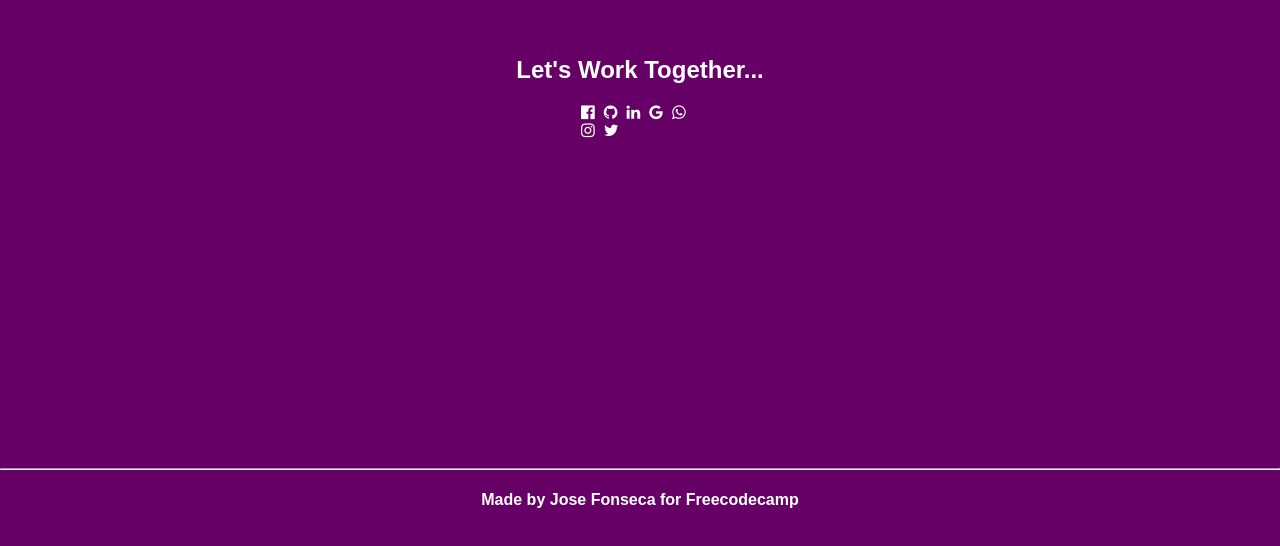
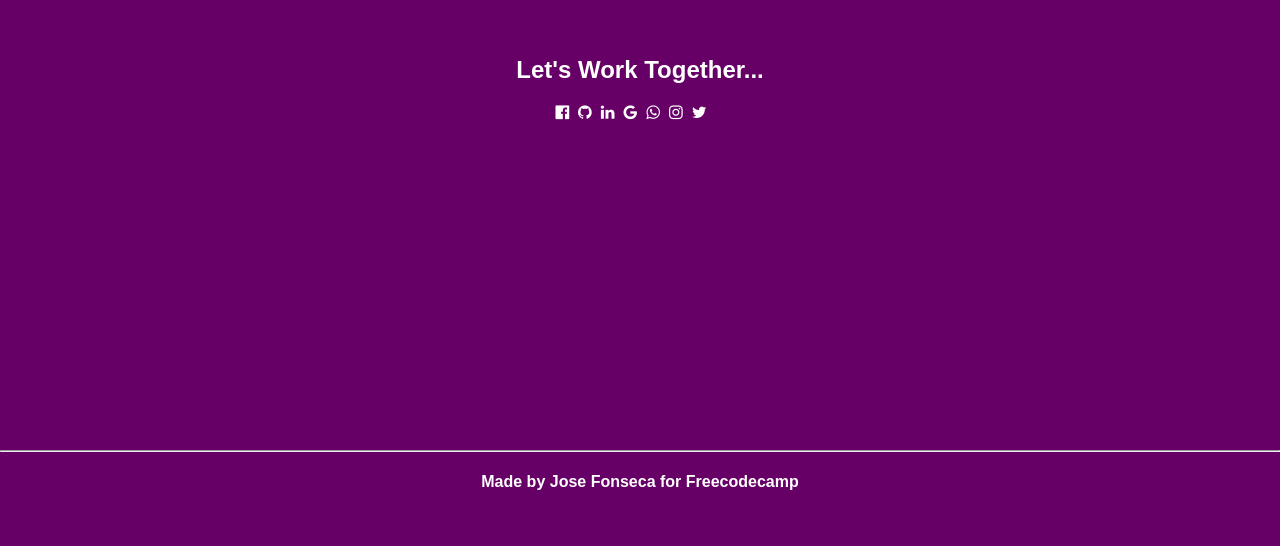
Before and after one commit to Josemi2022/Portafoli-Jose-Fonseca, a plain HTML site: page index.html in a window 1280 px wide. Shown: the part 2768-3314 px from the top of the page. Drawn offline with Linux system fonts and the light colour scheme.

Commit message:
Update styles.css

```diff
--- a/styles.css
+++ b/styles.css
@@ -108,8 +108,8 @@ h4{
     padding-top: 30%;
   }
   .icon{
-     margin-left: 45%;
-  margin-right: 45%;
+     margin-left: 43%;
+  margin-right: 43%;
   padding-bottom: 25%;
 
   }
```
